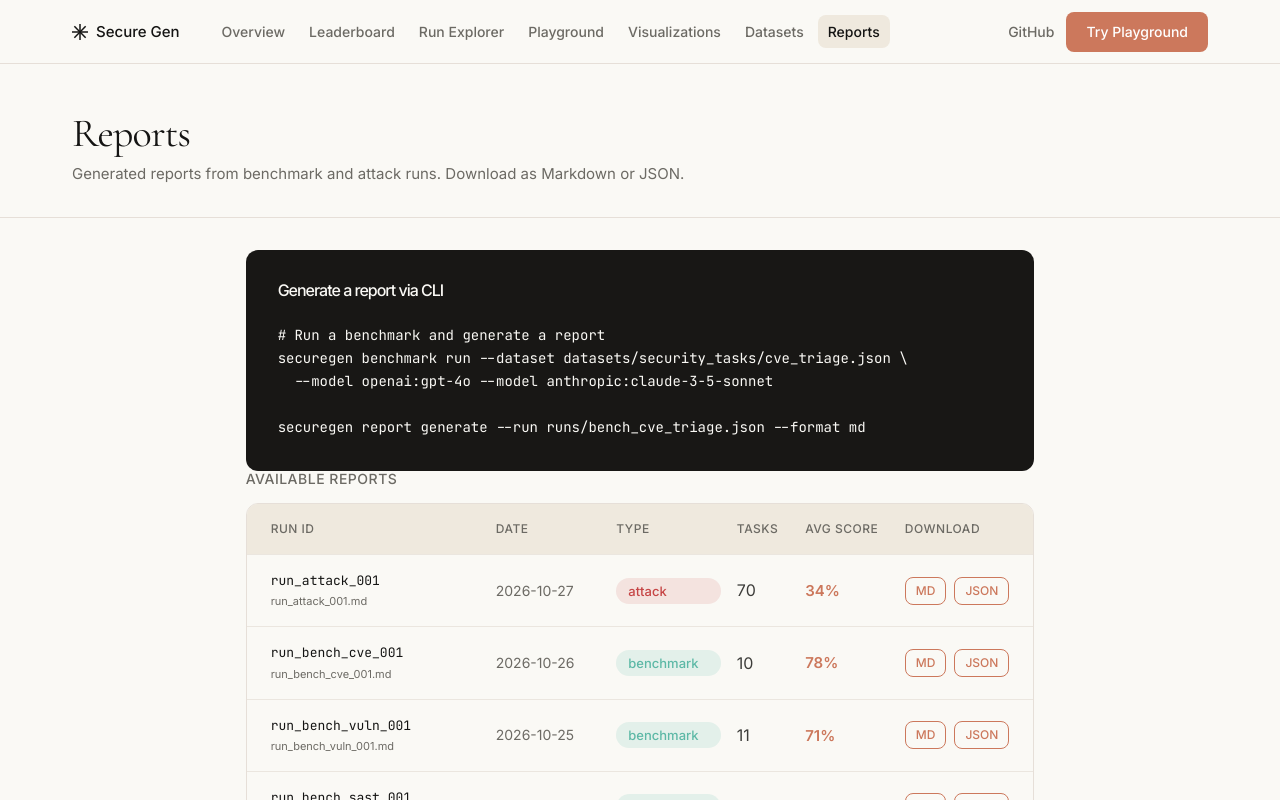
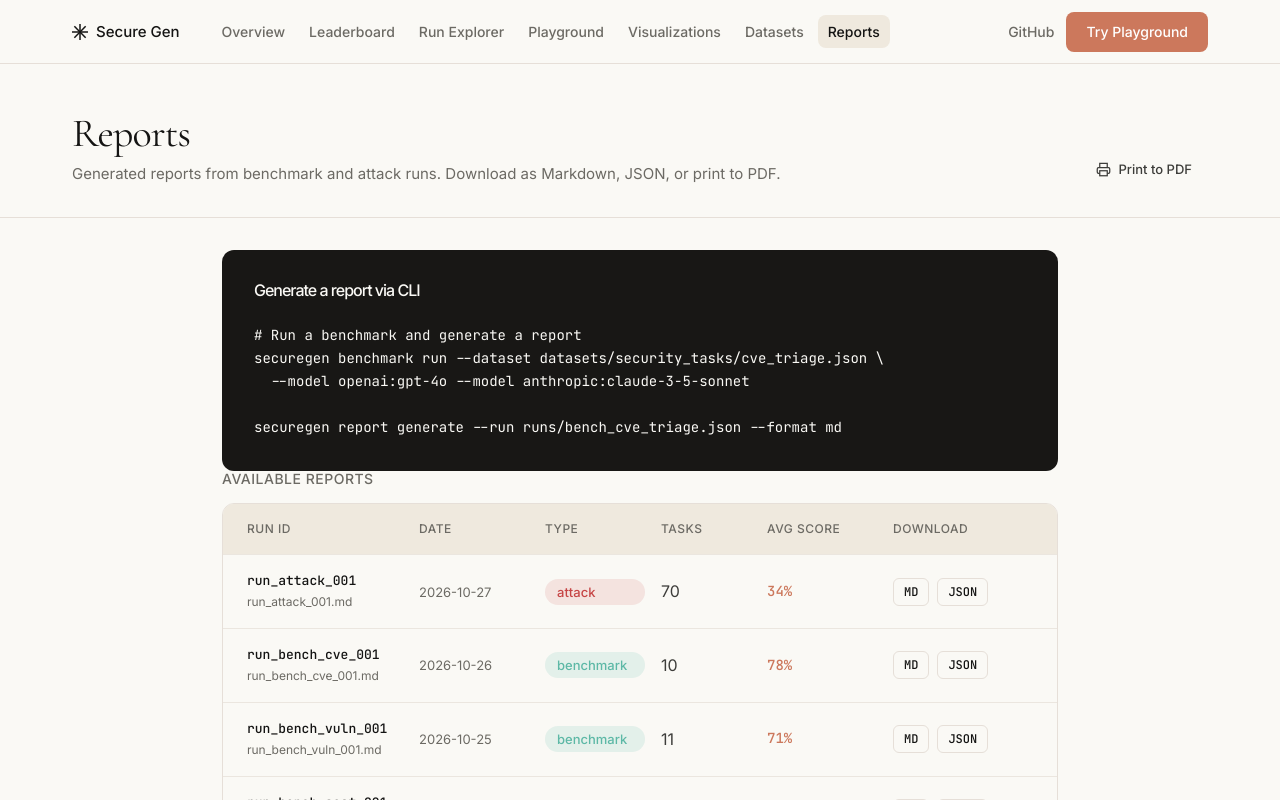
Before and after one commit to RuchitAgrawal/Secure-Gen, a React (Vite) app in the folder web/: page /reports in a window 1280 px wide. Shown: the top 800 px of the page. Built offline with nearby package versions, Linux system fonts and the light colour scheme.

Commit message:
feat: implement PDF-friendly printable summary layout for Reports page

```diff
--- a/web/src/pages/Reports.module.css
+++ b/web/src/pages/Reports.module.css
@@ -6,6 +6,34 @@
 .pageHeader {
   padding: var(--spacing-xxl) 0 var(--spacing-xl);
   border-bottom: 1px solid var(--color-hairline);
+}
+
+.headerActions {
+  display: flex;
+  justify-content: space-between;
+  align-items: flex-end;
+  flex-wrap: wrap;
+  gap: 1rem;
+}
+
+.printBtn {
+  display: inline-flex;
+  align-items: center;
+  gap: 0.5rem;
+  padding: 0.5rem 1rem;
+  border-radius: var(--rounded-md);
+  border: 1px solid var(--color-border);
+  background: var(--color-surface);
+  color: var(--color-text-primary);
+  font-size: 13px;
+  font-weight: 500;
+  cursor: pointer;
+  transition: all var(--transition-fast);
+}
+
+.printBtn:hover {
+  background: var(--color-surface-soft);
+  border-color: var(--color-primary);
 }
 
 .title {
@@ -65,9 +93,9 @@
   font-family: var(--font-body);
   font-size: 14px;
   font-weight: 500;
+  letter-spacing: 0.5px;
+  text-transform: uppercase;
   color: var(--color-muted);
-  text-transform: uppercase;
-  letter-spacing: 0.5px;
 }
 
 .table {
@@ -78,7 +106,7 @@
 
 .row {
   display: grid;
-  grid-template-columns: 2fr 1fr 1fr 0.5fr 0.8fr 1fr;
+  grid-template-columns: 2fr 110px 100px 90px 110px 140px;
   gap: var(--spacing-md);
   align-items: center;
   padding: 16px var(--spacing-lg);
@@ -87,8 +115,13 @@
   transition: background-color var(--transition-fast);
 }
 
-.row:last-child { border-bottom: none; }
-.row:not(.thead):hover { background-color: var(--color-surface-soft); }
+.row:last-child {
+  border-bottom: none;
+}
+
+.row:not(.thead):hover {
+  background-color: var(--color-surface-soft);
+}
 
 .thead {
   background-color: var(--color-surface-card);
@@ -102,41 +135,53 @@
 .runId {
   font-family: var(--font-mono);
   font-size: 13px;
+  font-weight: 500;
   color: var(--color-ink);
+  margin-bottom: 2px;
 }
 
 .filename {
-  font-size: 11px;
+  font-size: 12px;
   color: var(--color-muted);
-  margin-top: 2px;
 }
 
-.muted { font-size: 14px; color: var(--color-muted); }
-.score { font-size: 15px; font-weight: 600; color: var(--color-primary); }
+.muted {
+  font-size: 13px;
+  color: var(--color-muted);
+}
+
+.score {
+  font-family: var(--font-mono);
+  font-size: 14px;
+  font-weight: 500;
+  color: var(--color-primary);
+}
 
 .downloadLinks {
   display: flex;
-  gap: var(--spacing-xs);
+  gap: 8px;
 }
 
 .downloadLink {
   display: inline-flex;
   align-items: center;
+  justify-content: center;
   height: 28px;
   padding: 0 10px;
-  border-radius: var(--rounded-md);
+  border-radius: var(--rounded-sm);
+  border: 1px solid var(--color-hairline);
   font-size: 12px;
   font-weight: 500;
-  color: var(--color-primary);
-  border: 1px solid var(--color-primary);
+  font-family: var(--font-mono);
+  color: var(--color-ink);
   text-decoration: none;
+  background-color: var(--color-canvas);
   transition: all var(--transition-fast);
 }
 
 .downloadLink:hover {
-  background-color: var(--color-primary);
-  color: var(--color-on-primary);
-  opacity: 1;
+  border-color: var(--color-primary);
+  color: var(--color-primary);
 }
 
 .calloutSection {}
@@ -187,3 +232,22 @@
 .calloutCta:hover {
   opacity: 0.85;
 }
+
+@media print {
+  .howTo,
+  .calloutSection,
+  .printBtn,
+  .downloadLinks {
+    display: none !important;
+  }
+  .root {
+    background: #ffffff !important;
+  }
+  .table {
+    border: 1px solid #cccccc !important;
+  }
+  .row {
+    background: #ffffff !important;
+    page-break-inside: avoid;
+  }
+}
--- a/web/src/pages/Reports.tsx
+++ b/web/src/pages/Reports.tsx
@@ -1,5 +1,8 @@
 import { recentRuns } from '@/lib/demo-data'
 import Badge from '@/components/Badge'
+import { useDocumentTitle } from '@/lib/hooks'
+import { useToast } from '@/components/Toast'
+import { downloadJsonFile } from '@/lib/export'
 import styles from './Reports.module.css'
 
 const REPORT_FILES = recentRuns.map(r => ({
@@ -9,12 +12,59 @@ const REPORT_FILES = recentRuns.map(r => ({
 }))
 
 export default function Reports() {
+  useDocumentTitle('Evaluation Reports | Secure Gen')
+  const { showToast } = useToast()
+
+  const handlePrint = () => {
+    window.print()
+  }
+
+  const handleDownloadJson = (r: typeof REPORT_FILES[0]) => {
+    downloadJsonFile(r, `${r.id}.json`)
+    showToast(`Downloaded ${r.id}.json`, 'success')
+  }
+
+  const handleDownloadMd = (r: typeof REPORT_FILES[0]) => {
+    const mdContent = `# Benchmark Report: ${r.id}
+
+- Date: ${r.date}
+- Type: ${r.type}
+- Total Tasks: ${r.tasks}
+- Models Evaluated: ${r.models}
+- Average Security Score: ${r.avg_score}%
+
+Generated by Secure Gen.
+`
+    const blob = new Blob([mdContent], { type: 'text/markdown' })
+    const url = URL.createObjectURL(blob)
+    const a = document.createElement('a')
+    a.href = url
+    a.download = r.filename
+    document.body.appendChild(a)
+    a.click()
+    document.body.removeChild(a)
+    URL.revokeObjectURL(url)
+    showToast(`Downloaded ${r.filename}`, 'success')
+  }
+
   return (
     <div className={styles.root}>
       <div className={styles.pageHeader}>
         <div className="container">
-          <h1 className={styles.title}>Reports</h1>
-          <p className={styles.subtitle}>Generated reports from benchmark and attack runs. Download as Markdown or JSON.</p>
+          <div className={styles.headerActions}>
+            <div>
+              <h1 className={styles.title}>Reports</h1>
+              <p className={styles.subtitle}>Generated reports from benchmark and attack runs. Download as Markdown, JSON, or print to PDF.</p>
+            </div>
+            <button type="button" onClick={handlePrint} className={styles.printBtn}>
+              <svg width="15" height="15" viewBox="0 0 24 24" fill="none" stroke="currentColor" strokeWidth="2">
+                <polyline points="6 9 6 2 18 2 18 9"/>
+                <path d="M6 18H4a2 2 0 0 1-2-2v-5a2 2 0 0 1 2-2h16a2 2 0 0 1 2 2v5a2 2 0 0 1-2 2h-2"/>
+                <rect x="6" y="14" width="12" height="8"/>
+              </svg>
+              <span>Print to PDF</span>
+            </button>
+          </div>
         </div>
       </div>
 
@@ -55,8 +105,22 @@ securegen report generate --run runs/bench_cve_triage.json --format md`}</code>
                   <span>{r.tasks}</span>
                   <span className={styles.score}>{r.avg_score}%</span>
                   <div className={styles.downloadLinks}>
-                    <a href="#" className={styles.downloadLink} onClick={e => e.preventDefault()}>MD</a>
-                    <a href="#" className={styles.downloadLink} onClick={e => e.preventDefault()}>JSON</a>
+                    <button
+                      type="button"
+                      className={styles.downloadLink}
+                      onClick={() => handleDownloadMd(r)}
+                      title="Download Markdown report"
+                    >
+                      MD
+                    </button>
+                    <button
+                      type="button"
+                      className={styles.downloadLink}
+                      onClick={() => handleDownloadJson(r)}
+                      title="Download JSON report"
+                    >
+                      JSON
+                    </button>
                   </div>
                 </div>
               ))}
```
